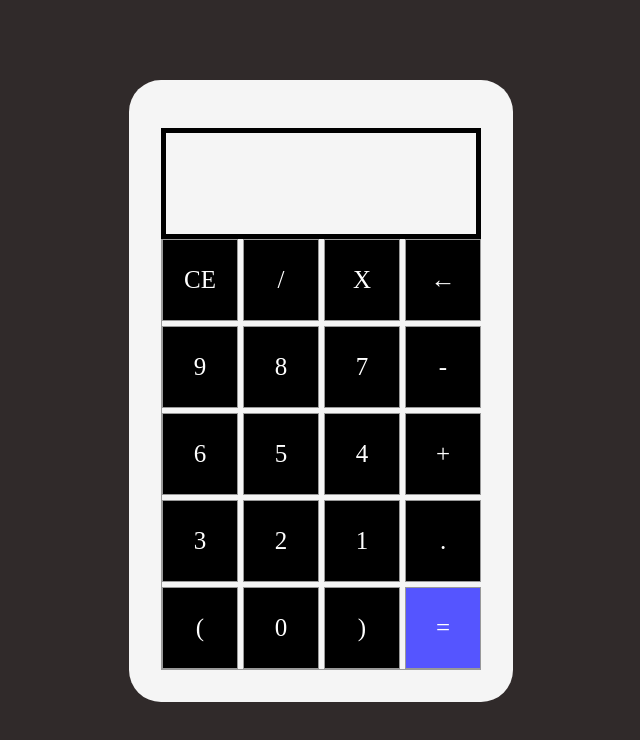
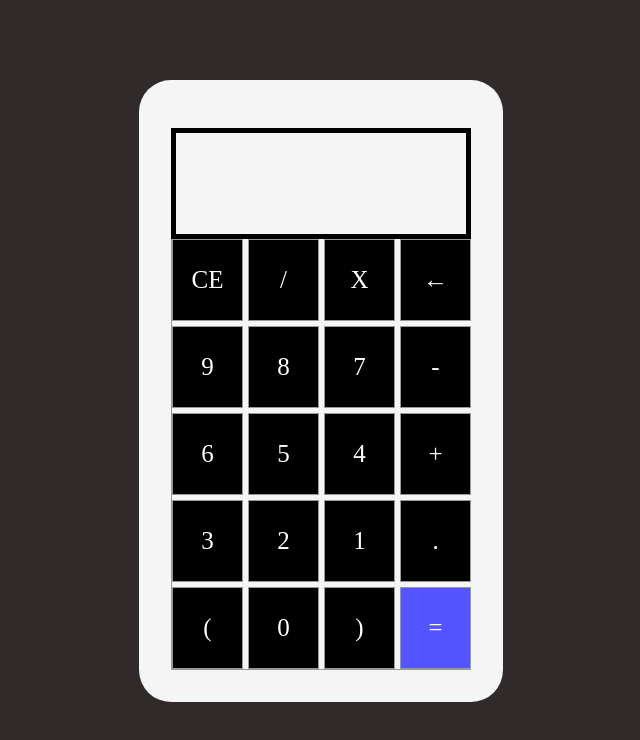
Before and after one commit to Bluebberies/mini-calculator, a plain HTML site: page index.html in a window 1280 px wide. Shown: the whole page, without its empty margins (319-959 px from the left). Drawn offline with Linux system fonts and the light colour scheme.

Commit message:
max-width

```diff
--- a/css/style.css
+++ b/css/style.css
@@ -3,12 +3,11 @@ body{
 }
 
 .container{
-    /* max-width: 400px; */
+    max-width: 300px;
     background-color: rgb(245, 245, 245);
     width: 20rem;
     border-radius: 2rem;
     padding-top: 3rem;
-    /* padding-left: 0; */
     margin: 10vh auto 0 auto;
     padding-left: 2rem;
     padding-right: 2rem;
```
